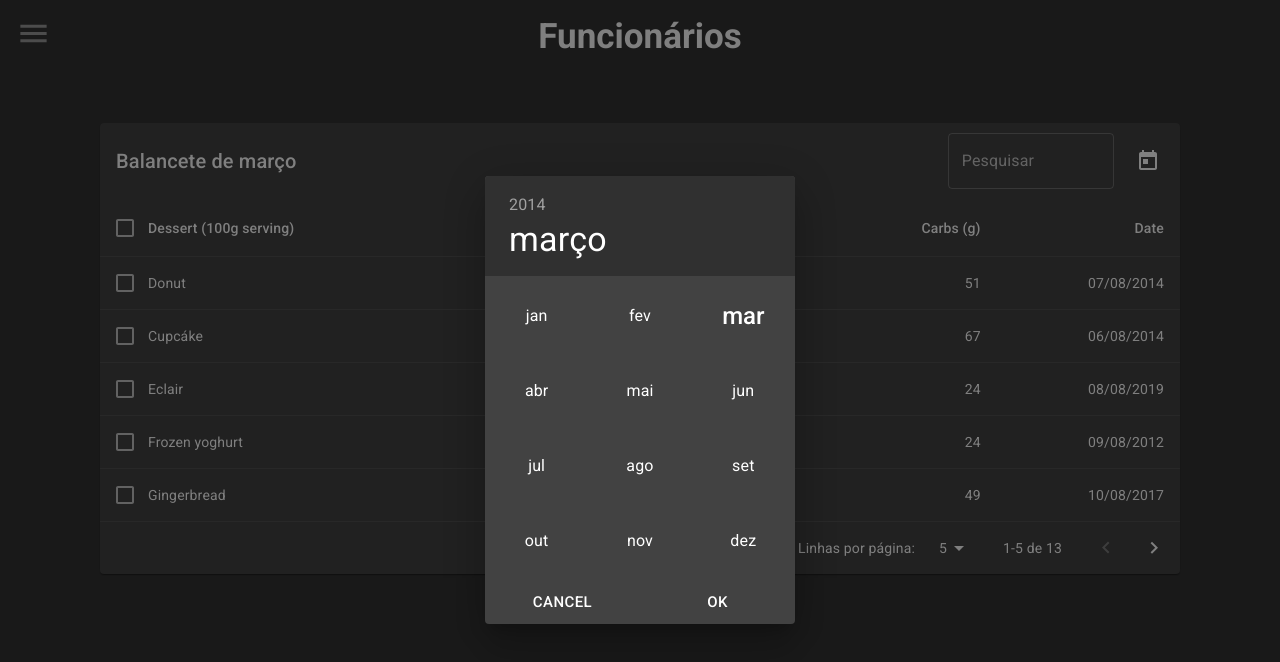
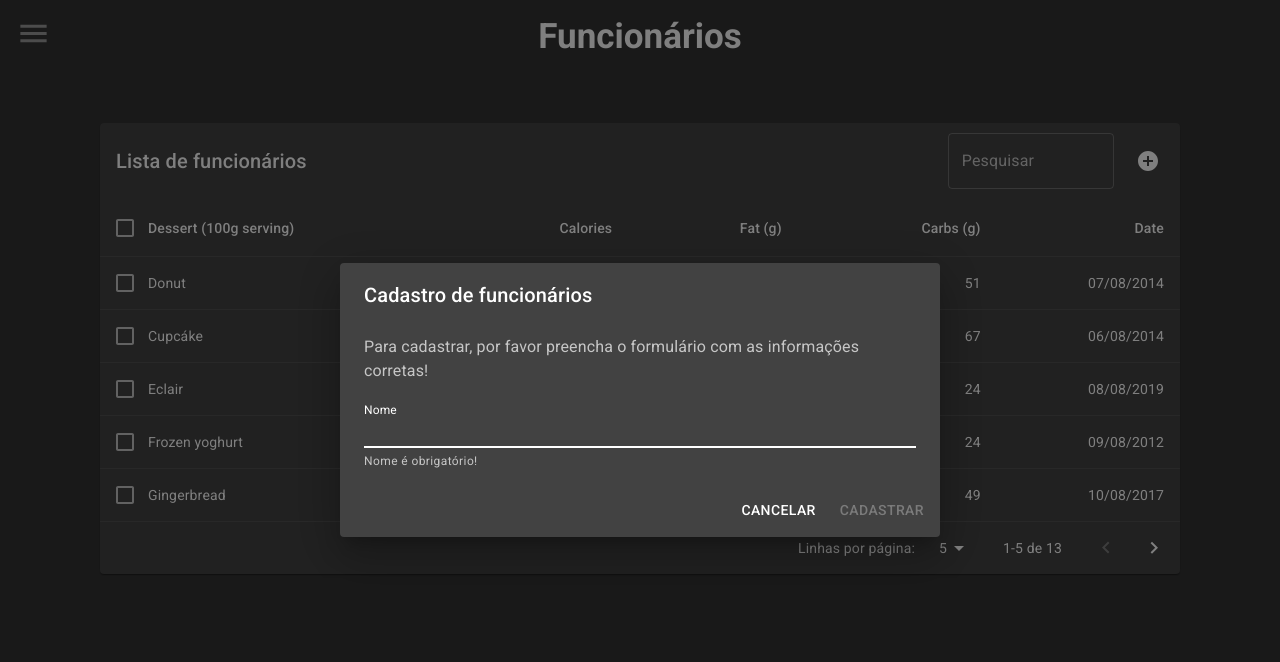
Before and after one commit to Kabelin/Financial, a React (Create React App) app: page /employees in a window 1280 px wide. Both pictures are taken after a click on the button 1148 px from the left and 161 px from the top of the page. Shown: the top 662 px of the page. Built offline with nearby package versions, Linux system fonts and the light colour scheme.

Commit message:
Ajusta Home e Table para trabalharem com as funcionalidades de Employee tb

```diff
--- a/src/components/AddDialog.js
+++ b/src/components/AddDialog.js
@@ -9,26 +9,17 @@ import DialogContentText from '@material-ui/core/DialogContentText'
 import DialogTitle from '@material-ui/core/DialogTitle'
 
 export default function AddDialog({ open, onClose }) {
-  const [email, setEmail] = useState(undefined)
+  const [name, setName] = useState(undefined)
+  const buttonRef = React.createRef()
 
   const handleSubmit = (e) => {
     e.preventDefault()
-    setEmail(undefined)
-    onClose({
-      email,
-    })
+    setName(undefined)
+    onClose(name)
   }
 
   // Validators
-  const validateEmail = () =>
-    email && !/^[A-Z0-9._%+-]+@[A-Z0-9.-]+\.[A-Z]{2,4}$/i.test(email)
-      ? 'E-mail inválido!'
-      : undefined
-
-  const validateValue = (value, name) =>
-    !value ? `${name} é obrigatório!` : undefined
-
-  const validateForm = () => validateEmail() !== undefined || !email
+  const validateValue = () => (!name ? `Nome é obrigatório!` : undefined)
 
   return (
     <Dialog
@@ -43,27 +34,31 @@ export default function AddDialog({ open, onClose }) {
           corretas!
         </DialogContentText>
         <TextField
-          error={validateEmail() !== undefined}
-          helperText={validateEmail() || validateValue(email, 'E-mail')}
+          error={name === ''}
+          helperText={validateValue()}
           autoFocus
           margin="dense"
           id="name"
-          onChange={(e) => setEmail(e.target.value)}
-          label="Email Address"
-          type="email"
+          onKeyPress={(e) => {
+            if (e.key === 'Enter') buttonRef.current.click()
+          }}
+          onChange={(e) => setName(e.target.value)}
+          label="Nome"
+          type="text"
           fullWidth
         />
       </DialogContent>
       <DialogActions>
         <Button onClick={() => onClose()} color="primary">
-          Cancel
+          Cancelar
         </Button>
         <Button
-          disabled={validateForm()}
+          ref={buttonRef}
+          disabled={name === '' || name === undefined}
           onClick={handleSubmit}
           color="primary"
         >
-          Subscribe
+          Cadastrar
         </Button>
       </DialogActions>
     </Dialog>
--- a/src/components/Table.js
+++ b/src/components/Table.js
@@ -145,6 +145,7 @@ export default function EnhancedTable({ component }) {
         data={rows}
         setData={setData}
         setCount={setCount}
+        component={component}
       />
       <TableContainer>
         <Table
--- a/src/components/TableToolBar.js
+++ b/src/components/TableToolBar.js
@@ -9,9 +9,10 @@ import {
   Tooltip,
   TextField,
 } from '@material-ui/core'
-import { MdPrint, MdToday } from 'react-icons/md'
+import { MdPrint, MdToday, MdAddCircle, MdEdit } from 'react-icons/md'
 import moment from 'moment'
 import DateDialog from './DateDialog'
+import AddDialog from './AddDialog'
 import 'moment/locale/pt-br'
 
 moment.locale('pt-br')
@@ -42,17 +43,28 @@ export const EnhancedTableToolbar = ({
   data,
   setData,
   setCount,
+  component,
 }) => {
-  const [date, setDate] = React.useState(new Date('2014-03-18T21:11:54'))
-  const [open, setOpen] = React.useState(false)
+  const [date, setDate] = React.useState(new Date())
+  const [openDate, setOpenDate] = React.useState(false)
+  const [openAdd, setOpenAdd] = React.useState(false)
 
-  const handleClickOpen = () => {
-    setOpen(true)
+  const handleOpenDate = () => {
+    setOpenDate(true)
   }
 
-  const handleClose = (value) => {
-    setOpen(false)
+  const handleCloseDate = (value) => {
+    setOpenDate(false)
     setDate(value)
+  }
+
+  const handleOpenAdd = () => {
+    setOpenAdd(true)
+  }
+
+  const handleCloseAdd = (value) => {
+    setOpenAdd(false)
+    console.log(value)
   }
 
   const keys = ['name', 'calories', 'fat', 'carbs', 'date']
@@ -106,11 +118,25 @@ export const EnhancedTableToolbar = ({
           id="tableTitle"
           component="div"
         >
-          Balancete de {moment(date).format('MMMM')}
+          {component === 'Home' &&
+            `Balancete de ${moment(date).format('MMMM')}`}
+          {component === 'Employees' && `Lista de funcionários`}
         </Typography>
       )}
 
       {numSelected > 0 ? (
+        <>
+          {numSelected === 1 && component === 'Employees' && (
+            <Tooltip placement="top" title="Edit">
+              <IconButton
+                style={{ margin: '14px 10px 14px' }}
+                onClick={() => {}}
+                aria-label="edit"
+              >
+                <MdEdit />
+              </IconButton>
+            </Tooltip>
+          )}
           <Tooltip placement="top" title="Print">
             <IconButton
               style={{ margin: '14px 0' }}
@@ -120,6 +146,7 @@ export const EnhancedTableToolbar = ({
               <MdPrint />
             </IconButton>
           </Tooltip>
+        </>
       ) : (
         <>
           <TextField
@@ -129,13 +156,23 @@ export const EnhancedTableToolbar = ({
             style={{ margin: '10px 10px 10px 0' }}
             label="Pesquisar"
           />
+          {component === 'Home' && (
             <Tooltip placement="top" title="Date">
-            <IconButton onClick={handleClickOpen} aria-label="change date">
+              <IconButton onClick={handleOpenDate} aria-label="change date">
                 <MdToday />
               </IconButton>
             </Tooltip>
+          )}
+          {component === 'Employees' && (
+            <Tooltip placement="top" title="Add">
+              <IconButton onClick={handleOpenAdd} aria-label="change date">
+                <MdAddCircle />
+              </IconButton>
+            </Tooltip>
+          )}
 
-          <DateDialog value={date} open={open} onClose={handleClose} />
+          <AddDialog value={date} open={openAdd} onClose={handleCloseAdd} />
+          <DateDialog value={date} open={openDate} onClose={handleCloseDate} />
         </>
       )}
     </Toolbar>
@@ -144,6 +181,7 @@ export const EnhancedTableToolbar = ({
 
 EnhancedTableToolbar.propTypes = {
   numSelected: PropTypes.number.isRequired,
+  component: PropTypes.string.isRequired,
   selected: PropTypes.array.isRequired,
   data: PropTypes.array.isRequired,
   setData: PropTypes.func.isRequired,
--- a/src/pages/Home/index.js
+++ b/src/pages/Home/index.js
@@ -1,13 +1,29 @@
-import React from 'react'
+import React, { useState, useEffect } from 'react'
+import api from '../../services/api'
 
 import { Container, Header } from './styles'
 import EnhancedTable from '../../components/Table'
 
 export default function Home() {
+  const [data, setData] = useState([])
+  const [loading, setLoading] = useState(true)
+
+  useEffect(() => {
+    api
+      .get('employees')
+      .then((res) => {
+        setData(res.data)
+        setLoading(false)
+      })
+      .catch(() => {
+        alert('Não foi possível carregar os dados! Tente novamente mais tarde!')
+      })
+  }, [data, loading])
+
   return (
     <Container>
       <Header>Home</Header>
-      <EnhancedTable component="Home" />
+      <EnhancedTable data={data} component="Home" />
     </Container>
   )
 }
--- a/src/styles/global.js
+++ b/src/styles/global.js
@@ -30,6 +30,9 @@ body {
   &:hover {
     color: white
   }
+  .active .listItem {
+    opacity: .5
+  }
 }
 `
 export default Global
```
Lines whose indentation alone changed are shown as unchanged.
